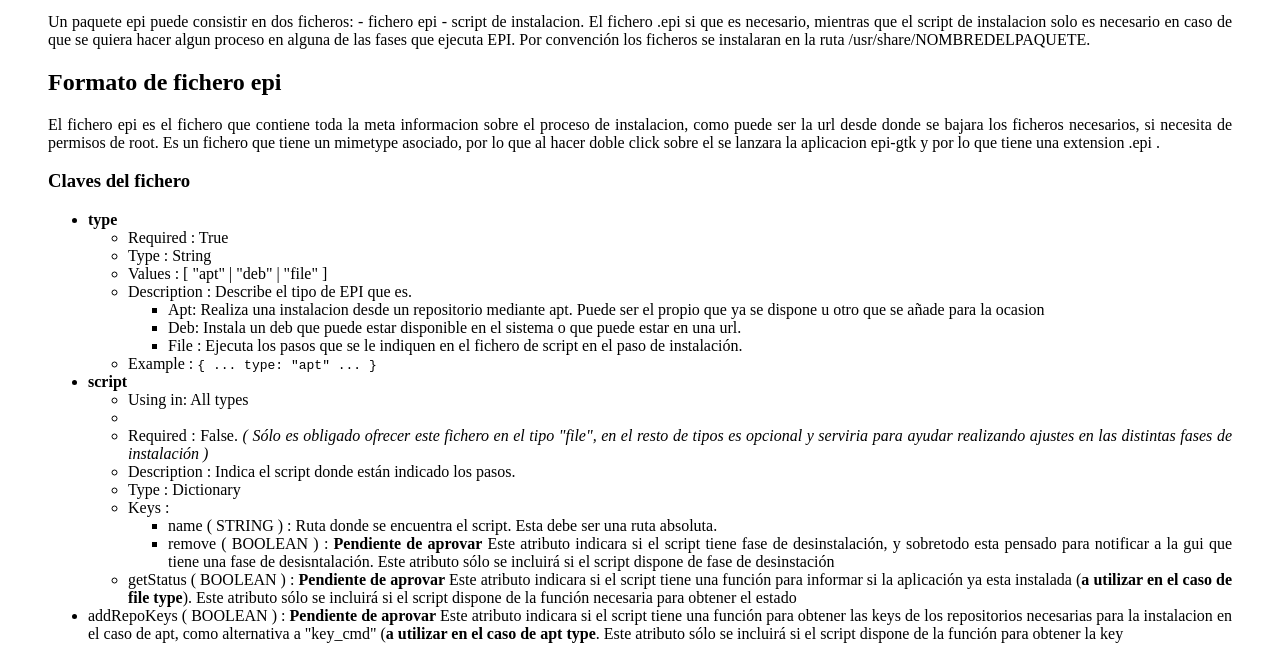
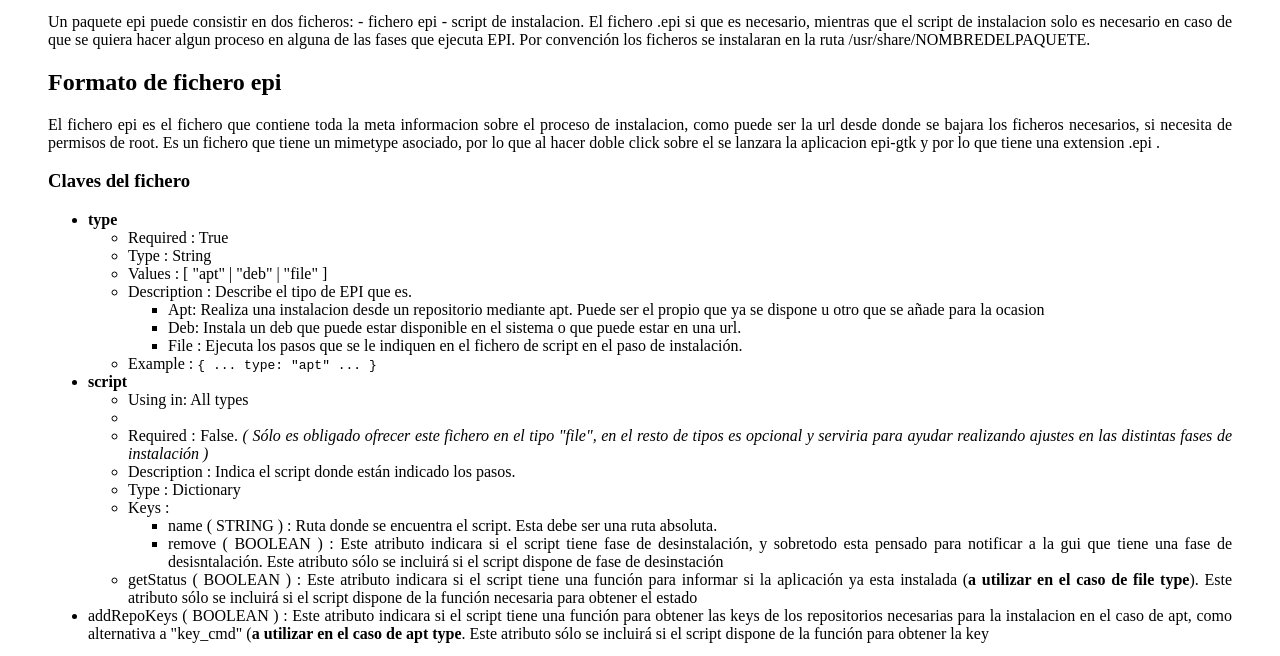
Before and after one commit to lliurex/lliurex.github.io, a website: page EPI/Guia_Epi.html in a window 1280 px wide. Shown: the part 137-793 px from the top of the page. Drawn offline with Linux system fonts and the light colour scheme.

Commit message:
Updated doc

```diff
--- a/EPI/Guia_Epi.html
+++ b/EPI/Guia_Epi.html
@@ -39,9 +39,9 @@ Por convención los ficheros se instalaran en la ruta /usr/share/NOMBREDELPAQUET
 <li>Type : Dictionary</li>
 <li>Keys : <ul>
 <li>name ( STRING ) : Ruta donde se encuentra el script. Esta debe ser una ruta absoluta.</li>
-<li>remove ( BOOLEAN ) : <strong>Pendiente de aprovar</strong> Este atributo indicara si el script tiene fase de desinstalación, y sobretodo esta pensado para notificar a la gui que tiene una fase de desisntalación. Este atributo sólo se incluirá si el script dispone de fase de desinstación</li></ul></li>
-<li>getStatus ( BOOLEAN ) : <strong>Pendiente de aprovar</strong> Este atributo indicara si el script tiene una función para informar si la aplicación ya esta instalada (<strong>a utilizar en el caso de file type</strong>). Este atributo sólo se incluirá si el script dispone de la función necesaria para obtener el estado </li></ul></li>
-<li>addRepoKeys ( BOOLEAN ) : <strong>Pendiente de aprovar</strong> Este atributo indicara si el script tiene una función para obtener las keys de los repositorios necesarias para la instalacion en el caso de apt, como alternativa a "key_cmd" (<strong>a utilizar en el caso de apt type</strong>. Este atributo sólo se incluirá si el script dispone de la función para obtener la key </li></ul></li>
+<li>remove ( BOOLEAN ) : Este atributo indicara si el script tiene fase de desinstalación, y sobretodo esta pensado para notificar a la gui que tiene una fase de desisntalación. Este atributo sólo se incluirá si el script dispone de fase de desinstación</li></ul></li>
+<li>getStatus ( BOOLEAN ) : Este atributo indicara si el script tiene una función para informar si la aplicación ya esta instalada (<strong>a utilizar en el caso de file type</strong>). Este atributo sólo se incluirá si el script dispone de la función necesaria para obtener el estado </li></ul></li>
+<li>addRepoKeys ( BOOLEAN ) : Este atributo indicara si el script tiene una función para obtener las keys de los repositorios necesarias para la instalacion en el caso de apt, como alternativa a "key_cmd" (<strong>a utilizar en el caso de apt type</strong>. Este atributo sólo se incluirá si el script dispone de la función para obtener la key </li></ul></li>
 <li>Example: <code>{ ... "script" : { "name" : "/usr/share/foo/foo_script" , "remove" : true, "addRepoKeys":true } } ... }</code></li></ul></li>
 <li><strong>depends</strong><ul>
 <li>Using in: All types<li>
```
